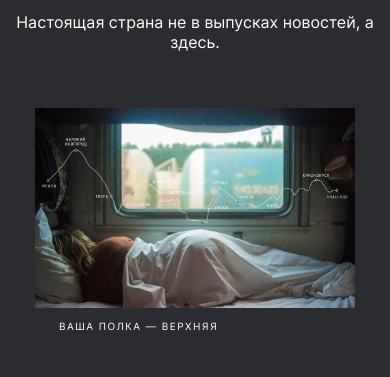
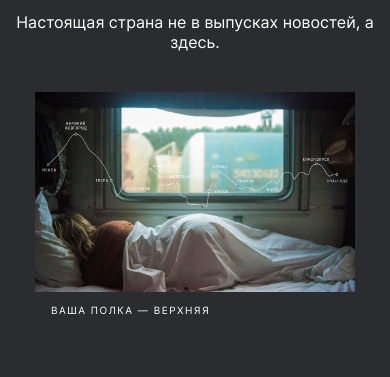
Before and after one commit to george172311/russian-travel, a plain HTML site: page index.html in a window 390 px wide. Shown: the part 198-575 px from the top of the page. Drawn offline with Linux system fonts and the light colour scheme; files whose address does not match are found by name.

Commit message:
correct all mistakes

```diff
--- a/blocks/lead/__caption/lead__caption.css
+++ b/blocks/lead/__caption/lead__caption.css
@@ -14,3 +14,9 @@
     margin-left: 24px;
   }
 }
+
+@media screen and (max-width: 767px) {
+  .lead__caption {
+    margin-left: 16px;
+  }
+}
--- /dev/null
+++ b/blocks/lead/__figure/lead__figure.css
@@ -0,0 +1,3 @@
+.lead__figure {
+  margin: 0;
+}
--- a/index.html
+++ b/index.html
@@ -24,7 +24,7 @@
     <section class="lead">
       <h1 class="lead__title">Путешествия по России</h1>
       <p class="lead__subtitle">Настоящая страна не в выпусках новостей, а здесь.</p>
-      <figure>
+      <figure class="lead__figure">
         <img src="./images/lead-polka.jpg" alt="Изображение плацкарта" class="lead__image">
         <figcaption class="lead__caption">ваша полка — верхняя</figcaption>
       </figure>
--- a/page/index.css
+++ b/page/index.css
@@ -6,6 +6,7 @@
 @import url('../blocks/header/__lang-link/header__lang-link.css');
 @import url('../blocks/header/__lang-link/_decoration/header__lang-link_decoration.css');
 @import url('../blocks/lead/lead.css');
+@import url('../blocks/lead/__figure/lead__figure.css');
 @import url('../blocks/lead/__caption/lead__caption.css');
 @import url('../blocks/lead/__image/lead__image.css');
 @import url('../blocks/lead/__subtitle/lead__subtitle.css');
```
